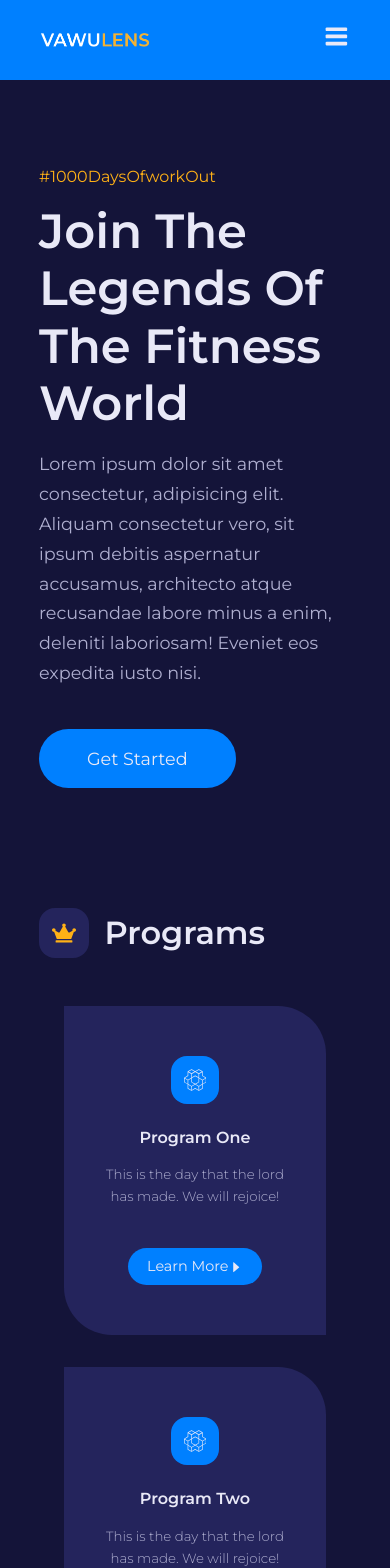
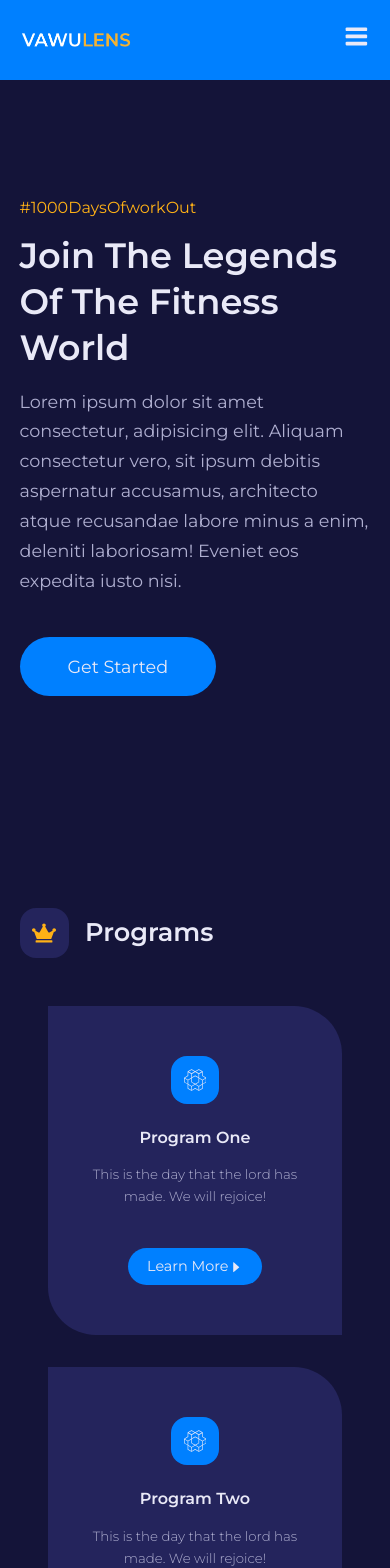
Before and after one commit to Shubham-Kumar-Mca/Nobelium-First-GYM-Project, a React (Vite) app in the folder nobelium-gym-project/: page / in a window 390 px wide. Shown: the top 1568 px of the page. Built offline with nearby package versions, Linux system fonts and the light colour scheme.

Commit message:
Some Global CSS Here

```diff
--- a/nobelium-gym-project/src/index.css
+++ b/nobelium-gym-project/src/index.css
@@ -86,3 +86,26 @@
 .btn.sm:hover{
     background: var(--color-gray-100);
 }
+
+
+/*MEDIA QUERIES (medium screens)*/
+@media screen and (max-width : 1024px){
+    .container{
+        width: var(--container-width-md);
+    }
+    h1{
+        font-size: 2rem;
+    }
+    h2{
+        font-size: 1.6rem;
+    }
+}
+
+/*MEDIA QUERIES (small screens)*/
+@media screen and (max-width : 600px){
+    h1{
+        font-size: 2.2rem;
+        line-height: 1.3;
+    }
+
+}
```
